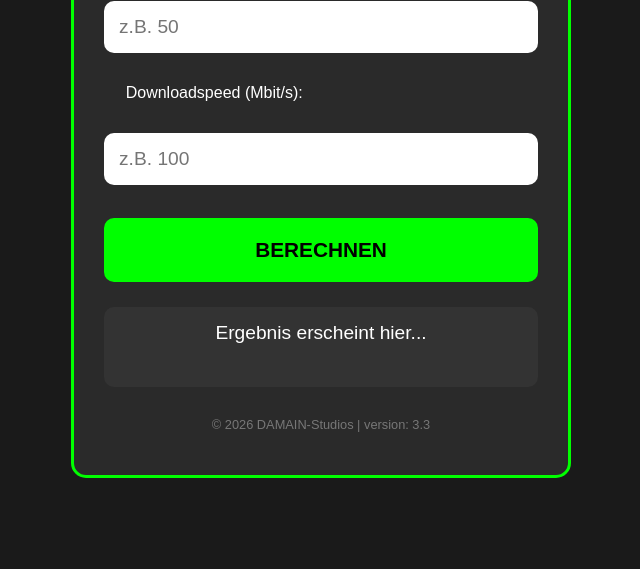
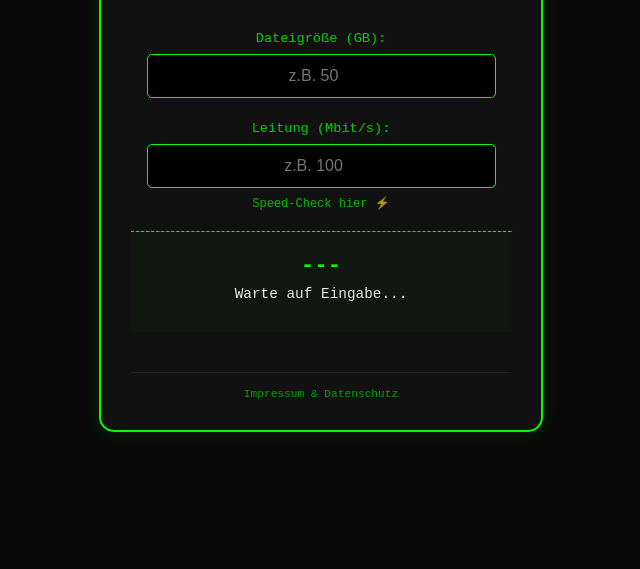
Before and after one commit to DAMAIN-Privat/DAMAINS-Download-Rechner, a plain HTML site: page index.html in a window 1280 px wide. Shown: the part 231-800 px from the top of the page, without its empty margins (319-959 px from the left). Drawn offline with Linux system fonts and the light colour scheme.

Commit message:
Revamp index.html for v4.0 BETA release

```diff
--- a/index.html
+++ b/index.html
@@ -3,111 +3,169 @@
 <head>
     <meta charset="UTF-8">
     <meta name="viewport" content="width=device-width, initial-scale=1.0">
-    <title>Damians Rechner</title>
+    <title>DAMAIN Studios - v4.0 BETA</title>
     <style>
+        :root { --main-color: #0f0; }
+
         body {
-            font-family: sans-serif;
-            background-color: #1a1a1a;
-            color: white;
-            text-align: center;
-            padding: 20px;
+            background-color: #0a0a0a;
+            color: var(--main-color);
+            font-family: 'Courier New', Courier, monospace;
+            display: flex;
+            justify-content: center;
+            align-items: center;
+            min-height: 100vh;
             margin: 0;
         }
 
         .container {
-            background-color: #2a2a2a;
-            border: 3px solid #00ff00;
+            background-color: #111;
+            padding: 30px;
+            border: 2px solid var(--main-color);
             border-radius: 15px;
-            padding: 30px;
-            display: inline-block;
-            max-width: 500px;
+            box-shadow: 0 0 20px rgba(0, 255, 0, 0.1);
             width: 90%;
-            margin-top: 50px;
-            box-sizing: border-box;
+            max-width: 380px;
+            position: relative;
+            text-align: center;
         }
 
-        h1 { color: #00ff00; font-size: 2rem; }
+        .settings-icon {
+            position: absolute; top: 15px; right: 15px;
+            cursor: pointer; font-size: 1.5rem; opacity: 0.6; transition: 0.3s;
+            user-select: none;
+        }
+        .settings-icon:hover { transform: rotate(90deg); opacity: 1; }
+
+        #colorMenu {
+            display: none; margin-bottom: 20px; padding: 15px;
+            border: 1px solid var(--main-color); border-radius: 8px; background: #151515;
+        }
+
+        .color-btn {
+            width: 25px; height: 25px; border-radius: 50%; border: 2px solid #fff;
+            cursor: pointer; margin: 0 5px; transition: 0.2s;
+        }
+        .color-btn:hover { transform: scale(1.1); }
+
+        h1 { font-size: 1.6rem; text-shadow: 0 0 10px var(--main-color); margin-bottom: 5px; }
+        .version { font-size: 0.7rem; opacity: 0.5; letter-spacing: 2px; margin-bottom: 30px; }
+
+        label { display: block; margin-top: 15px; font-size: 0.85rem; opacity: 0.8; }
 
         input {
-            width: 100%;
-            padding: 15px;
-            margin: 15px 0;
-            border-radius: 10px;
-            border: none;
-            font-size: 1.2rem;
-            box-sizing: border-box;
+            width: 85%; padding: 12px; margin: 8px 0;
+            background: #000; border: 1px solid var(--main-color);
+            color: var(--main-color); text-align: center; border-radius: 5px; font-size: 1rem;
+            outline: none; transition: 0.3s;
+        }
+        input:focus { box-shadow: 0 0 10px var(--main-color); }
+
+        .speed-hint {
+            display: block; font-size: 0.75rem; margin-bottom: 20px;
+            text-decoration: none; color: var(--main-color); opacity: 0.7;
+        }
+        .speed-hint:hover { opacity: 1; text-decoration: underline; }
+
+        #result-box {
+            margin-top: 20px; padding: 20px;
+            border-top: 1px dashed var(--main-color);
+            background: rgba(0,255,0,0.02);
+            min-height: 60px;
         }
 
-        button {
-            width: 100%;
-            padding: 20px;
-            background-color: #00ff00;
-            color: black;
-            border: none;
-            border-radius: 10px;
-            font-size: 1.3rem;
-            font-weight: bold;
-            cursor: pointer;
-        }
+        .time-main { font-size: 1.4rem; font-weight: bold; display: block; }
+        .eta { font-size: 0.9rem; opacity: 0.9; margin-top: 8px; color: #fff; }
 
-        button:active { background-color: #00cc00; }
-
-        #result {
-            margin-top: 25px;
-            font-size: 1.2rem;
-            min-height: 50px;
-            background: #333;
-            padding: 15px;
-            border-radius: 10px;
-        }
+        footer { margin-top: 40px; font-size: 0.7rem; border-top: 1px solid #222; padding-top: 15px; }
+        footer a { color: var(--main-color); text-decoration: none; opacity: 0.6; }
+        footer a:hover { opacity: 1; }
     </style>
 </head>
 <body>
 
 <div class="container">
-        <h1>Download Rechner</h1>
+    <div class="settings-icon" onclick="toggleMenu()">⚙️</div>
 
-        <p style="text-align: left; margin-left: 5%;">Dateigröße (GB):</p>
-        <input type="number" id="gbInput" placeholder="z.B. 50">
+    <h1>DAMAIN STUDIOS</h1>
+    <div class="version">DOWNLOAD RECHNER v4.0 BETA</div>
 
-        <p style="text-align: left; margin-left: 5%;">Downloadspeed (Mbit/s):</p>
-        <input type="number" id="mbitInput" placeholder="z.B. 100">
+    <div id="colorMenu">
+        <button class="color-btn" style="background:#0f0;" onclick="changeColor('#0f0')"></button>
+        <button class="color-btn" style="background:#00ccff;" onclick="changeColor('#00ccff')"></button>
+        <button class="color-btn" style="background:#ff3333;" onclick="changeColor('#ff3333')"></button>
+        <button class="color-btn" style="background:#ffb800;" onclick="changeColor('#ffb800')"></button>
+    </div>
 
-        <br><br>
-        <button onclick="calculate()">BERECHNEN</button>
+    <label>Dateigröße (GB):</label>
+    <input type="number" id="gbInput" placeholder="z.B. 50" oninput="berechne()">
 
-        <div id="result">Ergebnis erscheint hier...</div>
+    <label>Leitung (Mbit/s):</label>
+    <input type="number" id="mbitInput" placeholder="z.B. 100" oninput="berechne()">
 
-        <p style="font-size: 0.8rem; margin-top: 30px; color: #777;">
-            &copy; 2026 DAMAIN-Studios | version: 3.3
-        </p>
+    <a href="https://fast.com" target="_blank" class="speed-hint">Speed-Check hier ⚡</a>
+
+    <div id="result-box">
+        <span class="time-main" id="duration">---</span>
+        <div class="eta" id="eta">Warte auf Eingabe...</div>
+    </div>
+
+    <footer>
+        <a href="impressum.html">Impressum & Datenschutz</a>
+    </footer>
 </div>
 
 <script>
-        function calculate() {
-            const gb = document.getElementById('gbInput').value;
-            const mbit = document.getElementById('mbitInput').value;
-            const ausgabe = document.getElementById('result');
+    window.onload = () => {
+        const savedColor = localStorage.getItem('damainColor');
+        if (savedColor) changeColor(savedColor);
+    }
+
+    function toggleMenu() {
+        const menu = document.getElementById('colorMenu');
+        menu.style.display = (menu.style.display === "block") ? "none" : "block";
+    }
+
+    function changeColor(newColor) {
+        document.documentElement.style.setProperty('--main-color', newColor);
+        localStorage.setItem('damainColor', newColor);
+    }
+
+    function formatTime(totalSeconds) {
+        if (totalSeconds === Infinity || isNaN(totalSeconds)) return "---";
+        const h = Math.floor(totalSeconds / 3600);
+        const m = Math.floor((totalSeconds % 3600) / 60);
+        const s = Math.floor(totalSeconds % 60);
+        let res = "";
+        if (h > 0) res += h + "h ";
+        if (m > 0 || h > 0) res += m + "m ";
+        res += s + "s";
+        return res;
+    }
+
+    function berechne() {
+        const gb = parseFloat(document.getElementById('gbInput').value);
+        const mbit = parseFloat(document.getElementById('mbitInput').value);
+
+        const durEl = document.getElementById('duration');
+        const etaEl = document.getElementById('eta');
 
         if (gb > 0 && mbit > 0) {
-                const mbyteProSek = mbit / 8;
-                const gesamtMB = gb * 1024;
-                const sekunden = gesamtMB / mbyteProSek;
+            const totalSec = (gb * 1024 * 8) / mbit;
 
-                if (sekunden < 60) {
-                    ausgabe.innerHTML = "Dauer: <b>" + Math.round(sekunden) + " Sekunden</b>";
-                } else if (sekunden < 3600) {
-                    const min = Math.floor(sekunden / 60);
-                    ausgabe.innerHTML = "Dauer: <b>" + min + " Minute(n)</b>";
+            durEl.innerText = "Dauer: " + formatTime(totalSec);
+
+            const now = new Date();
+            const finishDate = new Date(now.getTime() + totalSec * 1000);
+            const timeStr = finishDate.toLocaleTimeString([], {hour: '2-digit', minute:'2-digit'});
+            etaEl.innerHTML = `Fertig um ca. <strong>${timeStr} Uhr</strong>`;
+
         } else {
-                    const std = Math.floor(sekunden / 3600);
-                    const restMin = Math.round((sekunden % 3600) / 60);
-                    ausgabe.innerHTML = "Dauer: <b>" + std + " Std. und " + restMin + " Min.</b>";
-                }
-            } else {
-                ausgabe.innerHTML = "Bitte Zahlen eingeben! ❌";
+            durEl.innerText = "---";
+            etaEl.innerText = "Warte auf Eingabe...";
         }
     }
 </script>
+
 </body>
 </html>
```
Lines whose indentation alone changed are shown as unchanged.
